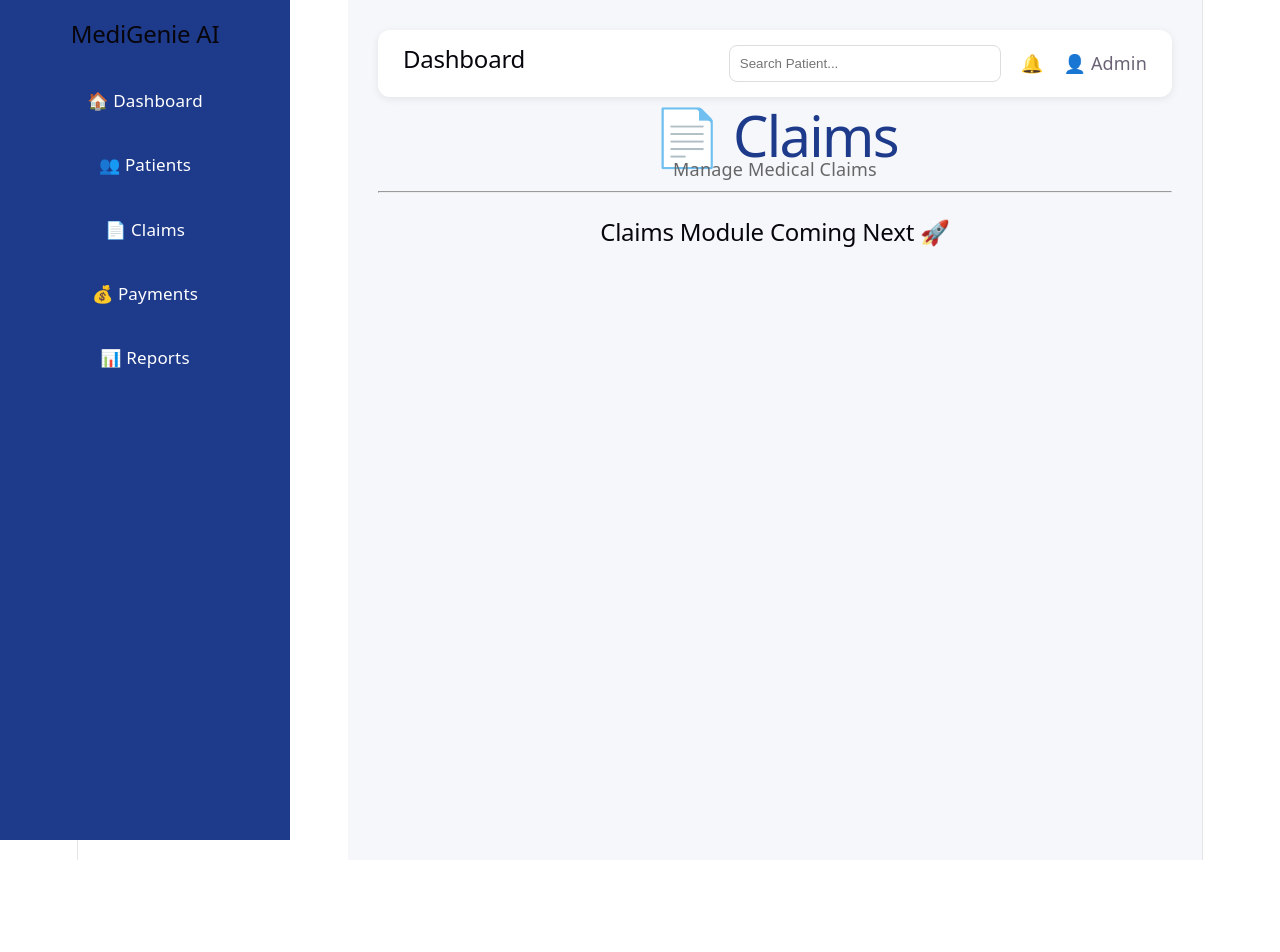
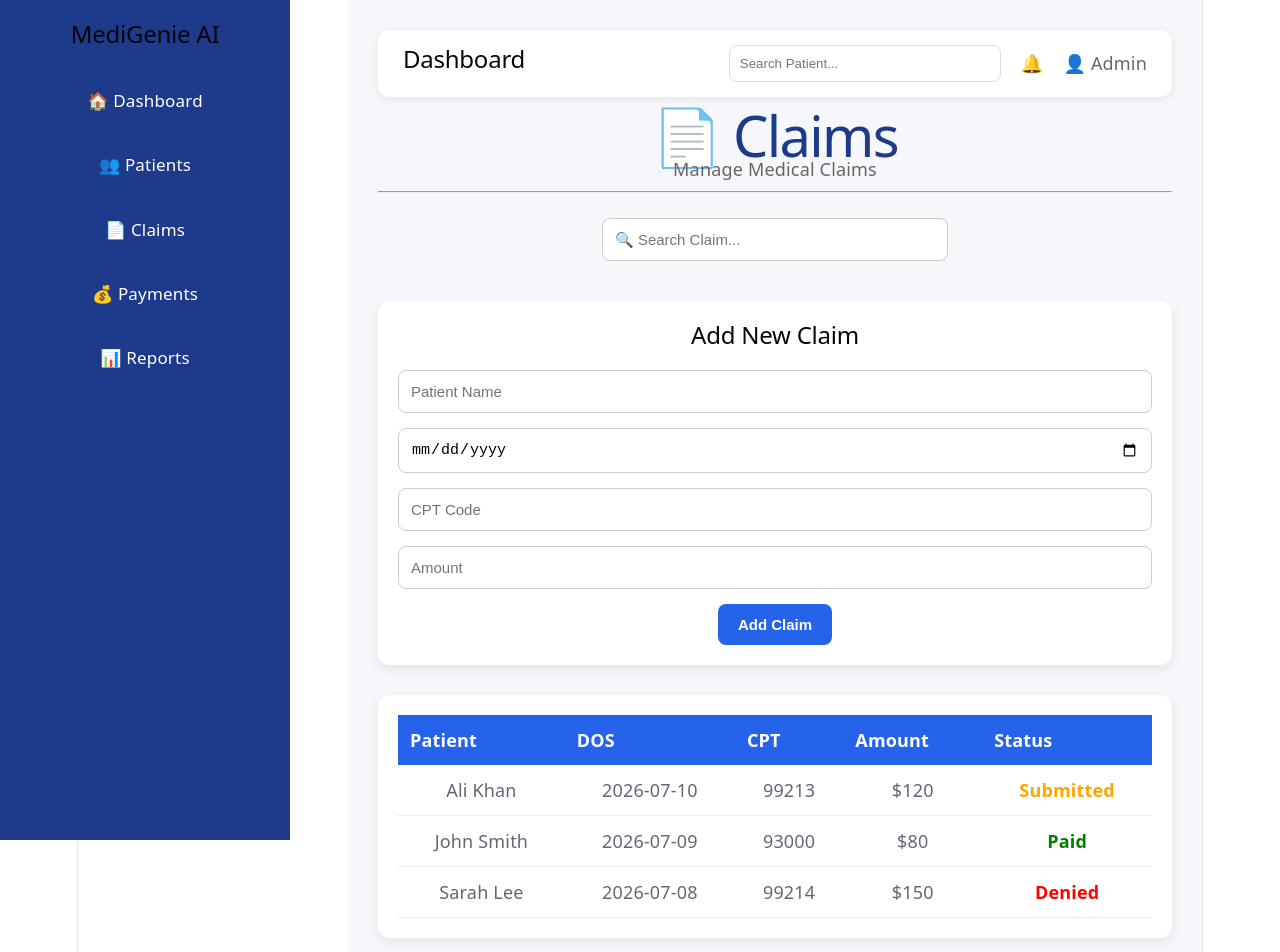
Before and after one commit to ehsankiani222-cloud/MediGenieAI, a React (Vite) app: page /claims in a window 1280 px wide. Shown: the top 952 px of the page. Before the commit the page ends 860 px from the top, so only its background shows below. Built offline with nearby package versions, Linux system fonts and the light colour scheme.

Commit message:
Added Claim Form

```diff
--- a/src/components/ClaimForm.jsx
+++ b/src/components/ClaimForm.jsx
@@ -0,0 +1,73 @@
+import { useContext, useState } from "react";
+import ClaimContext from "../context/ClaimContext";
+import PrimaryButton from "./PrimaryButton";
+import "../styles/ClaimForm.css";
+
+function ClaimForm() {
+  const { addClaim } = useContext(ClaimContext);
+
+  const [patient, setPatient] = useState("");
+  const [dos, setDos] = useState("");
+  const [cpt, setCpt] = useState("");
+  const [amount, setAmount] = useState("");
+
+  function handleSubmit() {
+    if (!patient || !dos || !cpt || !amount) {
+      alert("Please fill all fields.");
+      return;
+    }
+
+    addClaim({
+      patient,
+      dos,
+      cpt,
+      amount,
+      status: "Submitted",
+    });
+
+    setPatient("");
+    setDos("");
+    setCpt("");
+    setAmount("");
+  }
+
+  return (
+    <div className="patient-form">
+      <h2>Add New Claim</h2>
+
+      <input
+        type="text"
+        placeholder="Patient Name"
+        value={patient}
+        onChange={(e) => setPatient(e.target.value)}
+      />
+
+      <input
+        type="date"
+        value={dos}
+        onChange={(e) => setDos(e.target.value)}
+      />
+
+      <input
+        type="text"
+        placeholder="CPT Code"
+        value={cpt}
+        onChange={(e) => setCpt(e.target.value)}
+      />
+
+      <input
+        type="text"
+        placeholder="Amount"
+        value={amount}
+        onChange={(e) => setAmount(e.target.value)}
+      />
+
+      <PrimaryButton
+        text="Add Claim"
+        onClick={handleSubmit}
+      />
+    </div>
+  );
+}
+
+export default ClaimForm;
--- a/src/components/ClaimRow.jsx
+++ b/src/components/ClaimRow.jsx
@@ -0,0 +1,27 @@
+function ClaimRow({ patient, dos, cpt, amount, status }) {
+  return (
+    <tr>
+      <td>{patient}</td>
+      <td>{dos}</td>
+      <td>{cpt}</td>
+      <td>{amount}</td>
+      <td>
+        <span
+          style={{
+            color:
+              status === "Paid"
+                ? "green"
+                : status === "Denied"
+                ? "red"
+                : "orange",
+            fontWeight: "bold",
+          }}
+        >
+          {status}
+        </span>
+      </td>
+    </tr>
+  );
+}
+
+export default ClaimRow;
--- a/src/components/ClaimSearch.jsx
+++ b/src/components/ClaimSearch.jsx
@@ -0,0 +1,21 @@
+import { useContext } from "react";
+import ClaimContext from "../context/ClaimContext";
+import "../styles/ClaimSearch.css";
+
+function ClaimSearch() {
+  const { searchTerm, setSearchTerm } = useContext(ClaimContext);
+
+  return (
+    <div style={{ marginBottom: "20px" }}>
+      <input
+        className="search-box"
+        type="text"
+        placeholder="🔍 Search Claim..."
+        value={searchTerm}
+        onChange={(e) => setSearchTerm(e.target.value)}
+      />
+    </div>
+  );
+}
+
+export default ClaimSearch;
--- a/src/components/ClaimTable.jsx
+++ b/src/components/ClaimTable.jsx
@@ -0,0 +1,43 @@
+import { useContext } from "react";
+import ClaimContext from "../context/ClaimContext";
+import ClaimRow from "./ClaimRow";
+import "../styles/ClaimTable.css";
+
+function ClaimTable() {
+  const { claims, searchTerm } = useContext(ClaimContext);
+
+  const filteredClaims = claims.filter((claim) =>
+    claim.patient.toLowerCase().includes(searchTerm.toLowerCase())
+  );
+
+  return (
+    <div className="patient-table">
+      <table>
+        <thead>
+          <tr>
+            <th>Patient</th>
+            <th>DOS</th>
+            <th>CPT</th>
+            <th>Amount</th>
+            <th>Status</th>
+          </tr>
+        </thead>
+
+        <tbody>
+          {filteredClaims.map((claim) => (
+            <ClaimRow
+              key={claim.id}
+              patient={claim.patient}
+              dos={claim.dos}
+              cpt={claim.cpt}
+              amount={claim.amount}
+              status={claim.status}
+            />
+          ))}
+        </tbody>
+      </table>
+    </div>
+  );
+}
+
+export default ClaimTable;
--- a/src/context/ClaimContext.jsx
+++ b/src/context/ClaimContext.jsx
@@ -0,0 +1,42 @@
+import { createContext, useEffect, useState } from "react";
+import claimsData from "../data/claims";
+
+const ClaimContext = createContext();
+
+export function ClaimProvider({ children }) {
+  const [claims, setClaims] = useState(() => {
+    const saved = localStorage.getItem("claims");
+    return saved ? JSON.parse(saved) : claimsData;
+  });
+
+  const [searchTerm, setSearchTerm] = useState("");
+
+  useEffect(() => {
+    localStorage.setItem("claims", JSON.stringify(claims));
+  }, [claims]);
+
+  function addClaim(claim) {
+    setClaims((prev) => [
+      ...prev,
+      {
+        id: Date.now(),
+        ...claim,
+      },
+    ]);
+  }
+
+  return (
+    <ClaimContext.Provider
+      value={{
+        claims,
+        addClaim,
+        searchTerm,
+        setSearchTerm,
+      }}
+    >
+      {children}
+    </ClaimContext.Provider>
+  );
+}
+
+export default ClaimContext;
--- a/src/data/claims.js
+++ b/src/data/claims.js
@@ -0,0 +1,28 @@
+const claims = [
+  {
+    id: 1,
+    patient: "Ali Khan",
+    dos: "2026-07-10",
+    cpt: "99213",
+    amount: "$120",
+    status: "Submitted",
+  },
+  {
+    id: 2,
+    patient: "John Smith",
+    dos: "2026-07-09",
+    cpt: "93000",
+    amount: "$80",
+    status: "Paid",
+  },
+  {
+    id: 3,
+    patient: "Sarah Lee",
+    dos: "2026-07-08",
+    cpt: "99214",
+    amount: "$150",
+    status: "Denied",
+  },
+];
+
+export default claims;
--- a/src/main.jsx
+++ b/src/main.jsx
@@ -1,15 +1,20 @@
 import React from "react";
 import ReactDOM from "react-dom/client";
 import { BrowserRouter } from "react-router-dom";
+
 import App from "./App";
-import "./index.css";
 
 import { PatientProvider } from "./context/PatientContext";
+import { ClaimProvider } from "./context/ClaimContext";
+
+import "./index.css";
 
 ReactDOM.createRoot(document.getElementById("root")).render(
   <BrowserRouter>
     <PatientProvider>
-      <App />
+      <ClaimProvider>
+        <App />
+      </ClaimProvider>
     </PatientProvider>
   </BrowserRouter>
 );
--- a/src/pages/Claims.jsx
+++ b/src/pages/Claims.jsx
@@ -1,6 +1,9 @@
 import Sidebar from "../components/Sidebar";
 import Navbar from "../components/Navbar";
 import PageHeader from "../components/PageHeader";
+import ClaimSearch from "../components/ClaimSearch";
+import ClaimForm from "../components/ClaimForm";
+import ClaimTable from "../components/ClaimTable";
 
 import "../styles/Claims.css";
 
@@ -17,7 +20,11 @@ function Claims() {
           subtitle="Manage Medical Claims"
         />
 
-        <h2>Claims Module Coming Next 🚀</h2>
+        <ClaimSearch />
+
+        <ClaimForm />
+
+        <ClaimTable />
       </div>
     </div>
   );
```
